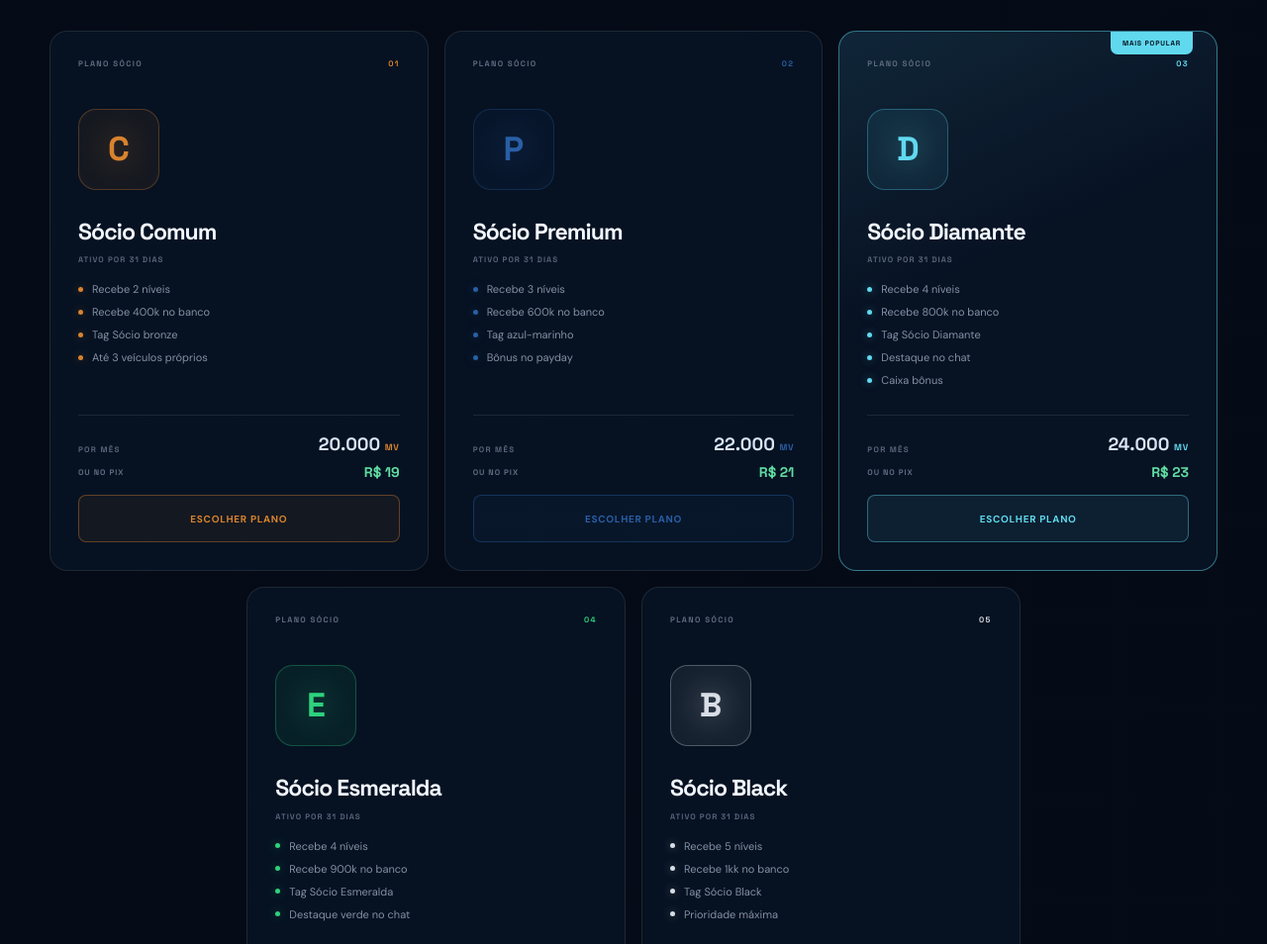
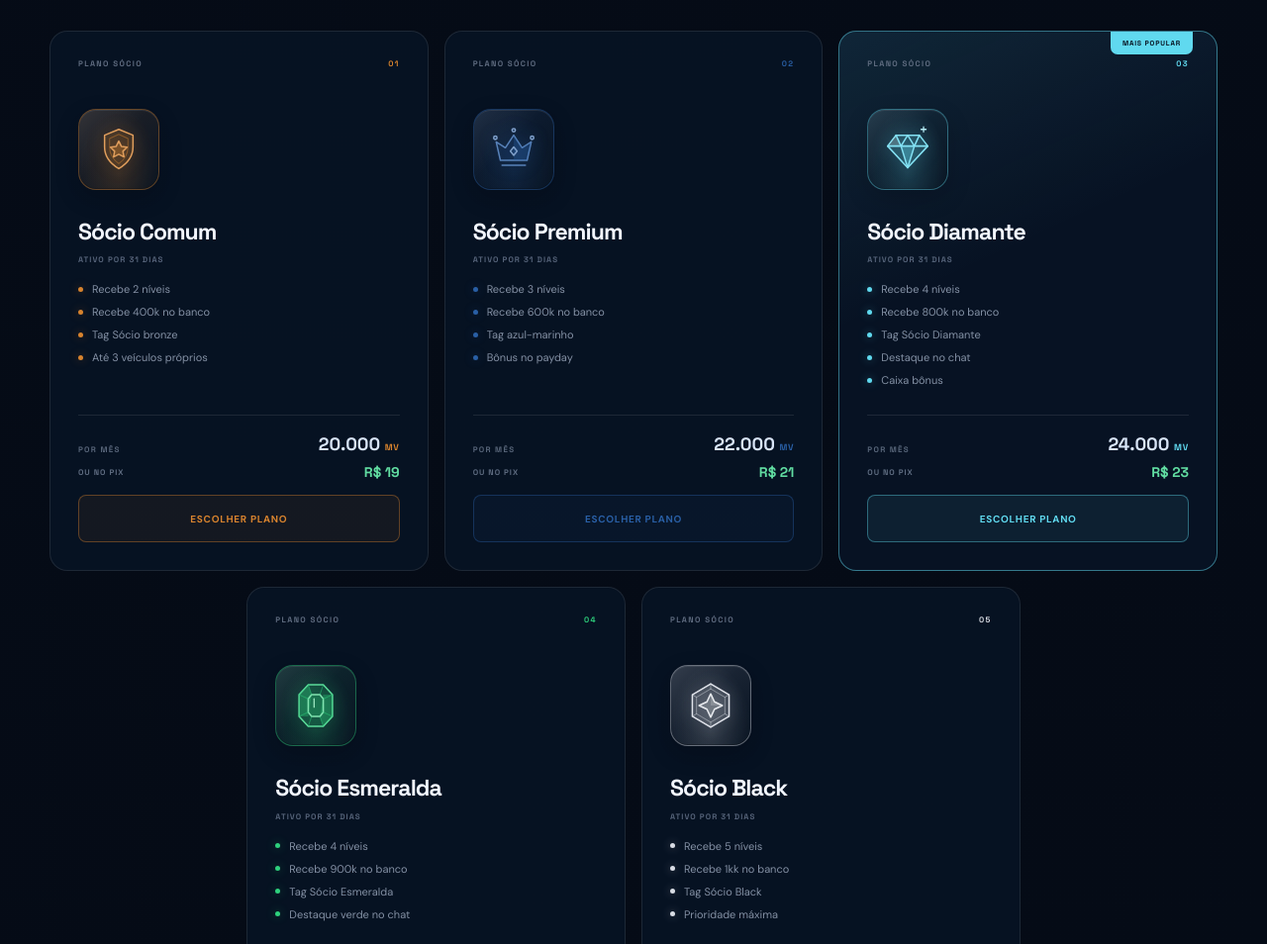
Before and after one commit to VinnyHz/rede-play-stex, a plain HTML site: page loja.html in a window 1280 px wide. Shown: the part 1224-2178 px from the top of the page at 99% size. Drawn offline with Linux system fonts and the light colour scheme; no server answers.

Commit message:
Add files via upload

```diff
--- a/loja.css
+++ b/loja.css
@@ -386,8 +386,79 @@
 }
 
 .product-symbol.plan-badge {
-  font: 700 34px/1 "Space Grotesk", sans-serif;
-  text-shadow: 0 0 30px color-mix(in srgb, var(--plan-accent) 55%, transparent);
+  position: relative;
+  isolation: isolate;
+  overflow: hidden;
+  flex-shrink: 0;
+  border-color: color-mix(in srgb, var(--plan-accent) 38%, transparent);
+  color: color-mix(in srgb, var(--plan-accent) 78%, #fff);
+  background:
+    radial-gradient(ellipse at 50% 80%, color-mix(in srgb, var(--plan-accent) 18%, transparent), transparent 72%),
+    linear-gradient(145deg, color-mix(in srgb, var(--plan-accent) 12%, #0c1728), #081321);
+  box-shadow:
+    inset 0 1px 0 rgba(255, 255, 255, 0.09),
+    inset 0 -1px 0 rgba(0, 0, 0, 0.2),
+    0 8px 24px rgba(0, 0, 0, 0.16);
+}
+
+.plan-badge::before {
+  position: absolute;
+  z-index: -1;
+  inset: 0;
+  border-radius: inherit;
+  content: "";
+  background: linear-gradient(135deg, rgba(255, 255, 255, 0.07), transparent 45%);
+  pointer-events: none;
+}
+
+.plan-icon {
+  display: block;
+  width: 54px;
+  height: 54px;
+  fill: none;
+  stroke: currentColor;
+  stroke-width: 1.8;
+  stroke-linecap: round;
+  stroke-linejoin: round;
+  filter: drop-shadow(0 0 8px color-mix(in srgb, var(--plan-accent) 32%, transparent));
+}
+
+.plan-icon-fill {
+  fill: color-mix(in srgb, var(--plan-accent) 12%, transparent);
+}
+
+.plan-icon-facet {
+  fill: color-mix(in srgb, var(--plan-accent) 30%, transparent);
+}
+
+.plan-icon-gem {
+  fill: color-mix(in srgb, var(--plan-accent) 22%, transparent);
+  stroke: color-mix(in srgb, var(--plan-accent) 60%, #fff);
+}
+
+.plan-icon-sheen {
+  fill: rgba(255, 255, 255, 0.18);
+}
+
+.plan-icon-detail {
+  stroke: color-mix(in srgb, var(--plan-accent) 45%, transparent);
+  stroke-width: 1.2;
+}
+
+.plan-icon-spark {
+  stroke: color-mix(in srgb, var(--plan-accent) 45%, #fff);
+  stroke-width: 1.5;
+}
+
+@media (hover: hover) and (prefers-reduced-motion: no-preference) {
+  .plan-icon {
+    transition: transform 0.25s ease, filter 0.25s ease;
+  }
+
+  .product-card:hover .plan-icon {
+    transform: translateY(-2px);
+    filter: drop-shadow(0 0 12px color-mix(in srgb, var(--plan-accent) 55%, transparent));
+  }
 }
 
 .product-card h3 {
--- a/loja.html
+++ b/loja.html
@@ -17,7 +17,7 @@
       rel="stylesheet"
     />
     <link rel="stylesheet" href="styles.css?v=rps-1" />
-    <link rel="stylesheet" href="loja.css?v=7" />
+    <link rel="stylesheet" href="loja.css?v=8" />
     <link rel="stylesheet" href="account-header.css?v=4" />
   </head>
   <body class="store-body">
@@ -129,7 +129,13 @@
           <div class="product-grid">
           <article class="product-card" style="--plan-accent: #d7832e">
             <div class="product-topline"><span>PLANO SÓCIO</span><b>01</b></div>
-            <div class="product-symbol plan-badge" aria-hidden="true">C</div>
+            <div class="product-symbol plan-badge" aria-hidden="true">
+              <svg class="plan-icon" viewBox="0 0 64 64" focusable="false">
+                <path class="plan-icon-fill" d="M32 8 49 15v14c0 12-7 20-17 26-10-6-17-14-17-26V15Z" />
+                <path class="plan-icon-detail" d="m32 14 11 5v10c0 9-4 15-11 20-7-5-11-11-11-20V19Z" />
+                <path class="plan-icon-facet" d="m32 22 3.1 6.3 6.9 1-5 4.9 1.2 6.8-6.2-3.2-6.2 3.2 1.2-6.8-5-4.9 6.9-1Z" />
+              </svg>
+            </div>
             <h3>Sócio Comum</h3>
             <p class="product-duration">ATIVO POR 31 DIAS</p>
             <ul class="product-benefits">
@@ -153,7 +159,19 @@
 
           <article class="product-card" style="--plan-accent: #295fa5">
             <div class="product-topline"><span>PLANO SÓCIO</span><b>02</b></div>
-            <div class="product-symbol plan-badge" aria-hidden="true">P</div>
+            <div class="product-symbol plan-badge" aria-hidden="true">
+              <svg class="plan-icon" viewBox="0 0 64 64" focusable="false">
+                <path class="plan-icon-fill" d="m11 23 11 7 10-15 10 15 11-7-5 22H16Z" />
+                <path class="plan-icon-facet" d="m32 15 10 15 11-7-5 22H32Z" stroke="none" />
+                <path d="M18 51h28" />
+                <path class="plan-icon-gem" d="m32 29 4 5-4 5-4-5Z" />
+                <g class="plan-icon-gem">
+                  <circle cx="10" cy="18" r="2" />
+                  <circle cx="32" cy="9" r="2" />
+                  <circle cx="54" cy="18" r="2" />
+                </g>
+              </svg>
+            </div>
             <h3>Sócio Premium</h3>
             <p class="product-duration">ATIVO POR 31 DIAS</p>
             <ul class="product-benefits">
@@ -178,7 +196,15 @@
           <article class="product-card product-featured" style="--plan-accent: #60d9ef">
             <div class="featured-tag">MAIS POPULAR</div>
             <div class="product-topline"><span>PLANO SÓCIO</span><b>03</b></div>
-            <div class="product-symbol plan-badge" aria-hidden="true">D</div>
+            <div class="product-symbol plan-badge" aria-hidden="true">
+              <svg class="plan-icon" viewBox="0 0 64 64" focusable="false">
+                <path class="plan-icon-fill" d="M18 15h28l10 13-24 26L8 28Z" />
+                <path class="plan-icon-facet" d="M24 28h16l-8 26Z" stroke="none" />
+                <path class="plan-icon-sheen" d="m18 15 6 13H8Z" stroke="none" />
+                <path d="m18 15 6 13 8-13 8 13 6-13M8 28h48M24 28l8 26 8-26" />
+                <path class="plan-icon-spark" d="M51 5v6m-3-3h6" />
+              </svg>
+            </div>
             <h3>Sócio Diamante</h3>
             <p class="product-duration">ATIVO POR 31 DIAS</p>
             <ul class="product-benefits">
@@ -203,7 +229,15 @@
 
           <article class="product-card" style="--plan-accent: #2ed17d">
             <div class="product-topline"><span>PLANO SÓCIO</span><b>04</b></div>
-            <div class="product-symbol plan-badge" aria-hidden="true">E</div>
+            <div class="product-symbol plan-badge" aria-hidden="true">
+              <svg class="plan-icon" viewBox="0 0 64 64" focusable="false">
+                <path class="plan-icon-fill" d="M23 7h18l11 12v26L41 57H23L12 45V19Z" />
+                <path class="plan-icon-facet" d="m23 7 4 12-4 26-11 0V19Zm18 50-4-12 4-26h11v26Z" stroke="none" />
+                <path class="plan-icon-gem" d="M27 19h10l4 5v16l-4 5H27l-4-5V24Z" />
+                <path class="plan-icon-detail" d="m23 7 4 12m14-12-4 12m15 0-11 5m11 21-11-5m0 17-4-12M23 57l4-12m-15 0 11-5M12 19l11 5" />
+                <path class="plan-icon-spark" d="M30 24v10" />
+              </svg>
+            </div>
             <h3>Sócio Esmeralda</h3>
             <p class="product-duration">ATIVO POR 31 DIAS</p>
             <ul class="product-benefits">
@@ -227,7 +261,15 @@
 
           <article class="product-card" style="--plan-accent: #d9dde5">
             <div class="product-topline"><span>PLANO SÓCIO</span><b>05</b></div>
-            <div class="product-symbol plan-badge" aria-hidden="true">B</div>
+            <div class="product-symbol plan-badge" aria-hidden="true">
+              <svg class="plan-icon" viewBox="0 0 64 64" focusable="false">
+                <path class="plan-icon-fill" d="m32 6 22 13v26L32 58 10 45V19Z" />
+                <path class="plan-icon-detail" d="m32 12 17 10v20L32 52 15 42V22Z" />
+                <path class="plan-icon-gem" d="m32 18 4.5 9.5L46 32l-9.5 4.5L32 46l-4.5-9.5L18 32l9.5-4.5Z" />
+                <path class="plan-icon-sheen" d="m32 18 4.5 9.5L46 32H32Z" stroke="none" />
+                <path class="plan-icon-detail" d="M32 6v6m22 7-5 3m5 23-5-3M32 58v-6M10 45l5-3m-5-23 5 3" />
+              </svg>
+            </div>
             <h3>Sócio Black</h3>
             <p class="product-duration">ATIVO POR 31 DIAS</p>
             <ul class="product-benefits">
```
